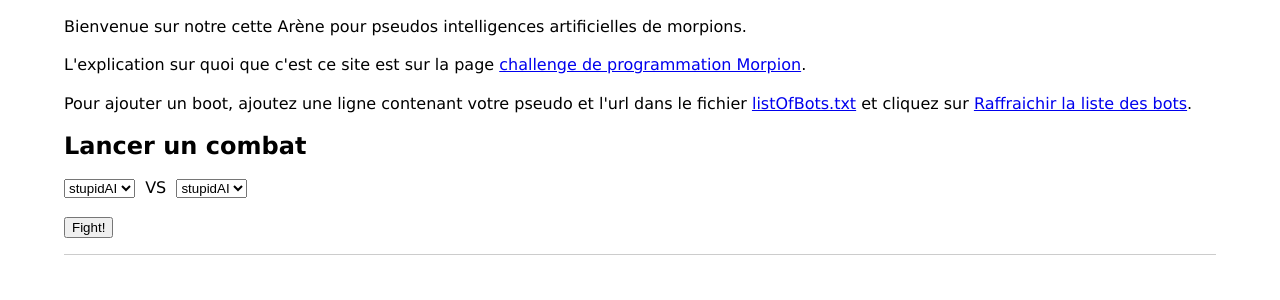
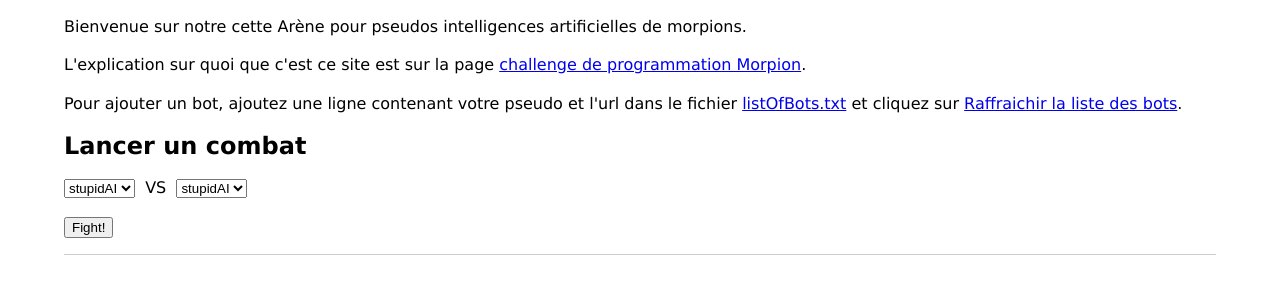
Before and after one commit to SoftBellies/programmingChallenges, a PHP site: page / in a window 1280 px wide. Shown: the part 87-387 px from the top of the page. Run offline with PHP 8.4, Linux system fonts and the light colour scheme; some web fonts are replaced.

Commit message:
Update index.php

```diff
--- a/morpionsFights/Master/index.php
+++ b/morpionsFights/Master/index.php
@@ -186,7 +186,7 @@ section {border-bottom: 1px solid rgb(204, 204, 204); margin: 0 auto;overflow: h
     <article>
       <p>Bienvenue sur notre cette Arène pour pseudos intelligences artificielles de morpions.</p>
       <p>L'explication sur quoi que c'est ce site est sur la page <a href="https://github.com/jeannedhack/programmingChallenges/tree/master/morpionsFights">challenge de programmation Morpion</a>.</p>
-      <p>Pour ajouter un boot, ajoutez une ligne contenant votre pseudo et l'url dans le fichier
+      <p>Pour ajouter un bot, ajoutez une ligne contenant votre pseudo et l'url dans le fichier
       <a href="https://github.com/jeannedhack/programmingChallenges/blob/master/morpionsFights/Master/listOfBots.txt">listOfBots.txt</a> et cliquez sur <a href="#" onclick="refreshBots();"> Raffraichir la liste des bots</a>.</p>
     </article>
     <article>
```
